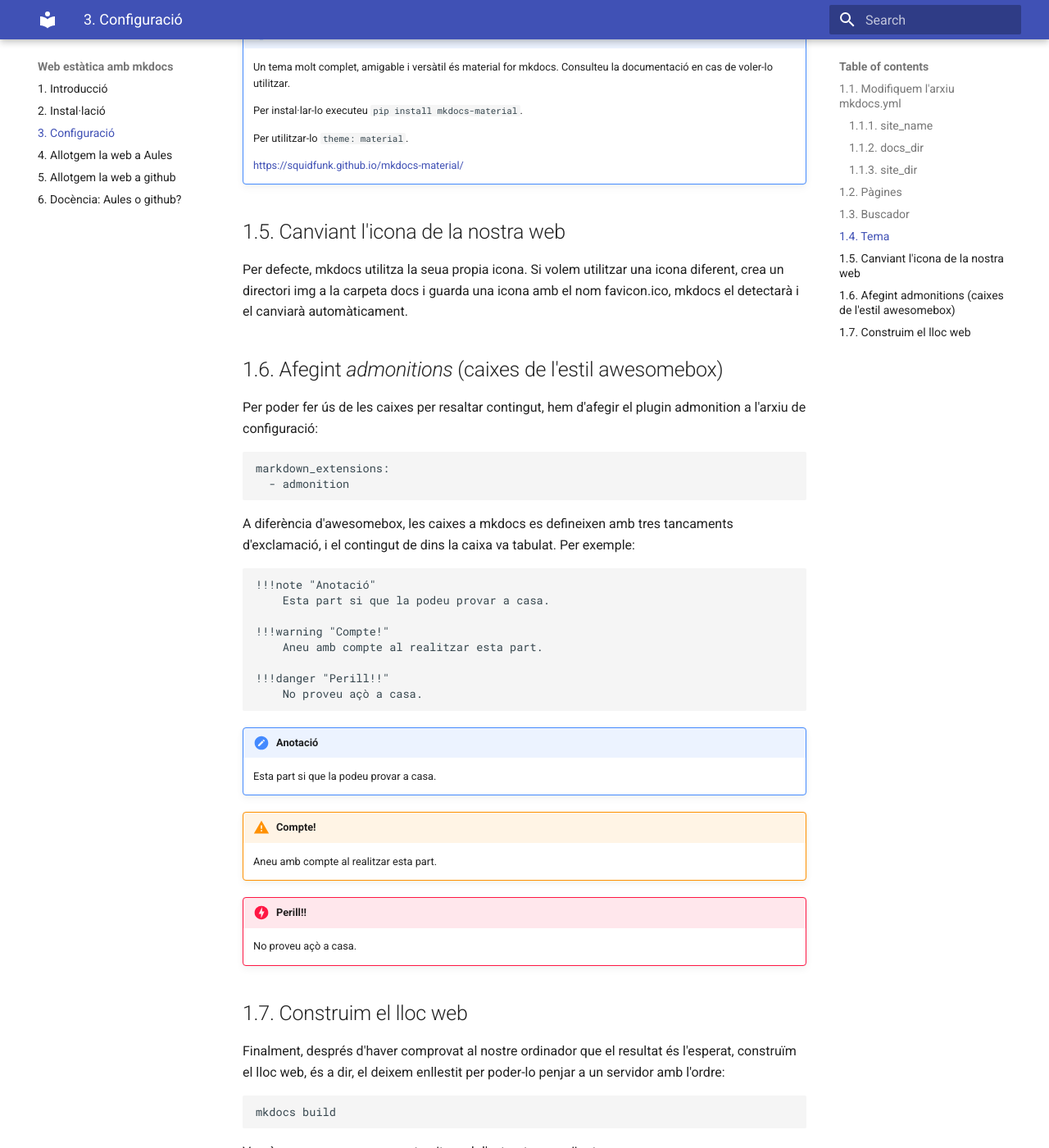
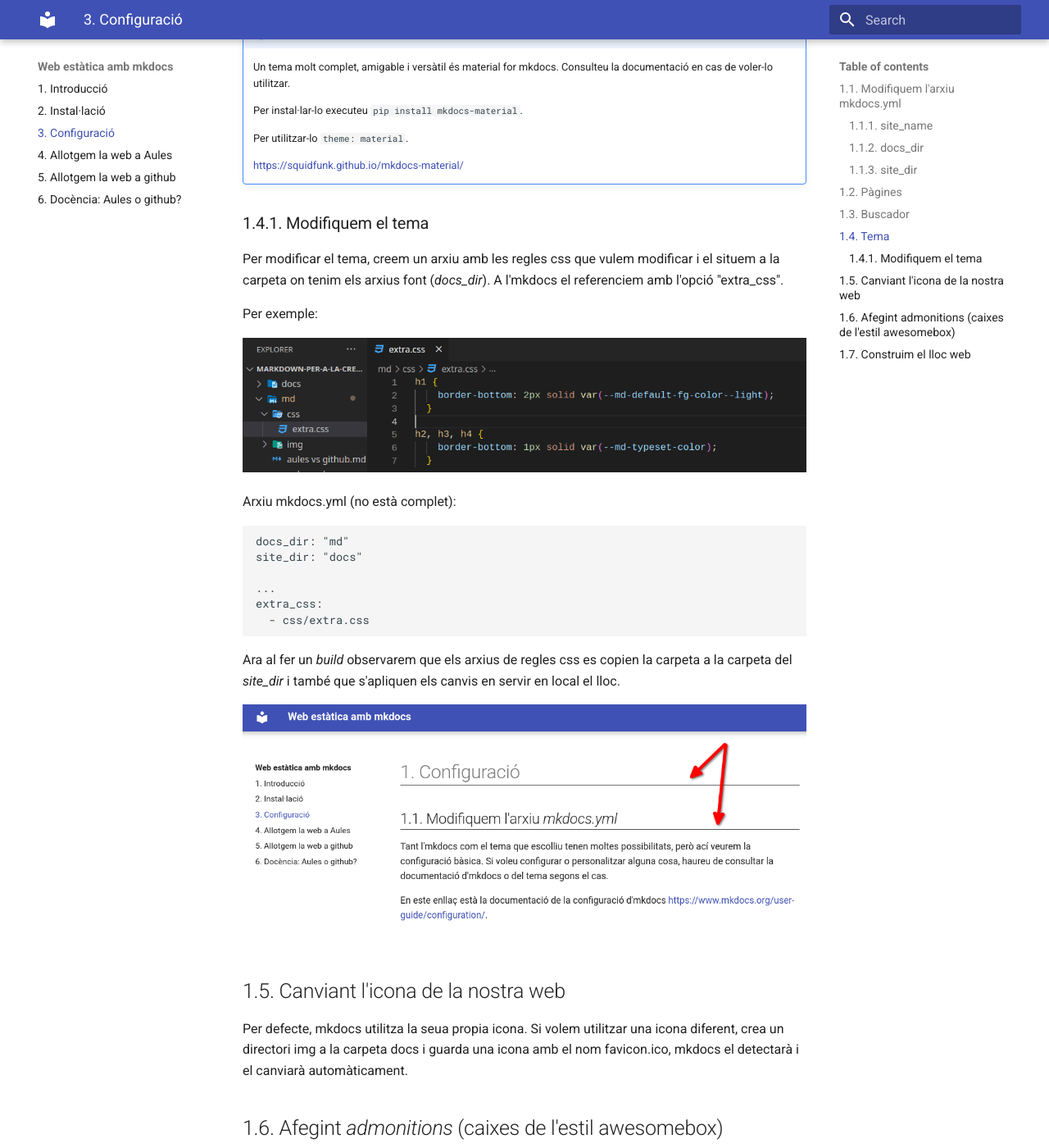
Before and after one commit to cursos-cefire/markdown-per-a-la-creacio-de-recursos, an MkDocs documentation site: the page built from md/configuracio.md, in a window 1280 px wide and 1400 px high, scrolled down 4880 px. Shown: the whole window at 82% size. Built offline with MkDocs 1.6.1 and Material for MkDocs 9.7.7, drawn with Linux system fonts in a browser that asks for light colours.

Commit message:
Afegim apartat de modificar el tema

````diff
--- a/md/configuracio.md
+++ b/md/configuracio.md
@@ -105,6 +105,29 @@
 
     [https://squidfunk.github.io/mkdocs-material/](https://squidfunk.github.io/mkdocs-material/)
 
+### 1.4.1. Modifiquem el tema
+
+Per modificar el tema, creem un arxiu amb les regles css que vulem modificar i el situem a la carpeta on tenim els arxius font (*docs_dir*). A l'mkdocs el referenciem amb l'opció "extra_css".
+
+Per exemple:
+
+![extra css](img/extra_css.png)
+
+Arxiu mkdocs.yml (no està complet):
+
+```yaml
+docs_dir: "md"
+site_dir: "docs"
+
+...
+extra_css:
+  - css/extra.css
+```
+
+Ara al fer un *build* observarem que els arxius de regles css es copien la carpeta a la carpeta del *site_dir* i també que s'apliquen els canvis en servir en local el lloc.
+
+![CSS](img/css.png)
+
 ## 1.5. Canviant l'icona de la nostra web
 
 Per defecte, mkdocs utilitza la seua propia icona. Si volem utilitzar una icona diferent, crea un directori img a la carpeta docs i guarda una icona amb el nom favicon.ico, mkdocs el detectarà i el canviarà automàticament.
````
Also changed, not shown: md/img/css.png (added), md/img/extra_css.png (added).
